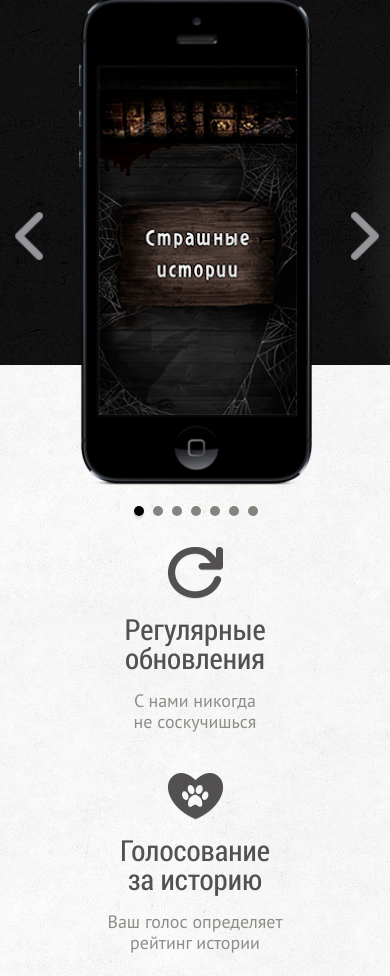
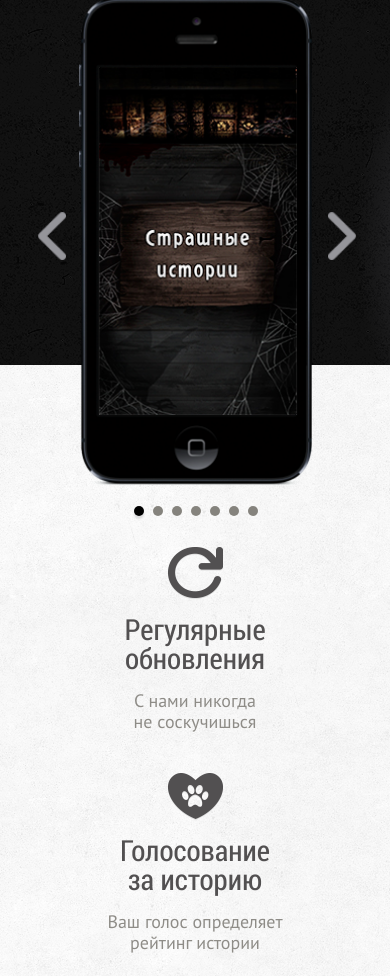
Before and after one commit to YuraRudkovskiy/task-css-layout, a plain HTML site: page index.html in a window 390 px wide. Shown: the part 805-1781 px from the top of the page. Drawn offline with Linux system fonts and the light colour scheme.

Commit message:
correction.WIP

```diff
--- a/stylesheets/mediaqueries.css
+++ b/stylesheets/mediaqueries.css
@@ -375,10 +375,10 @@
 		margin-left: 0;
 	}
 	.iphone .button:first-of-type{
-		right: 45%;
+		right: 35%;
 	}
 	.iphone .button:last-of-type{
-		left: 45%;
+		left: 35%;
 	}
 	.likes{
 		width: 300px;
```
